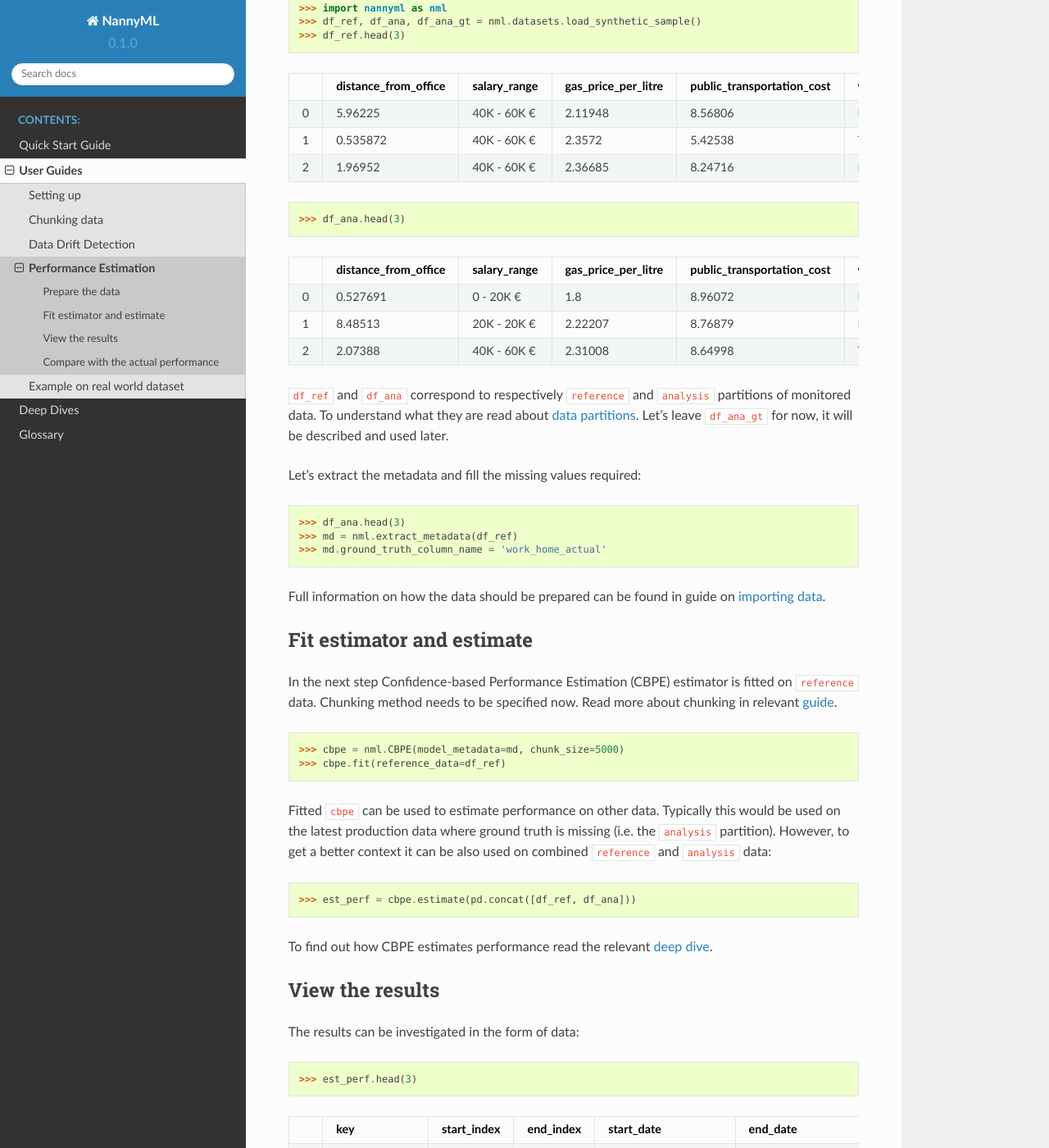
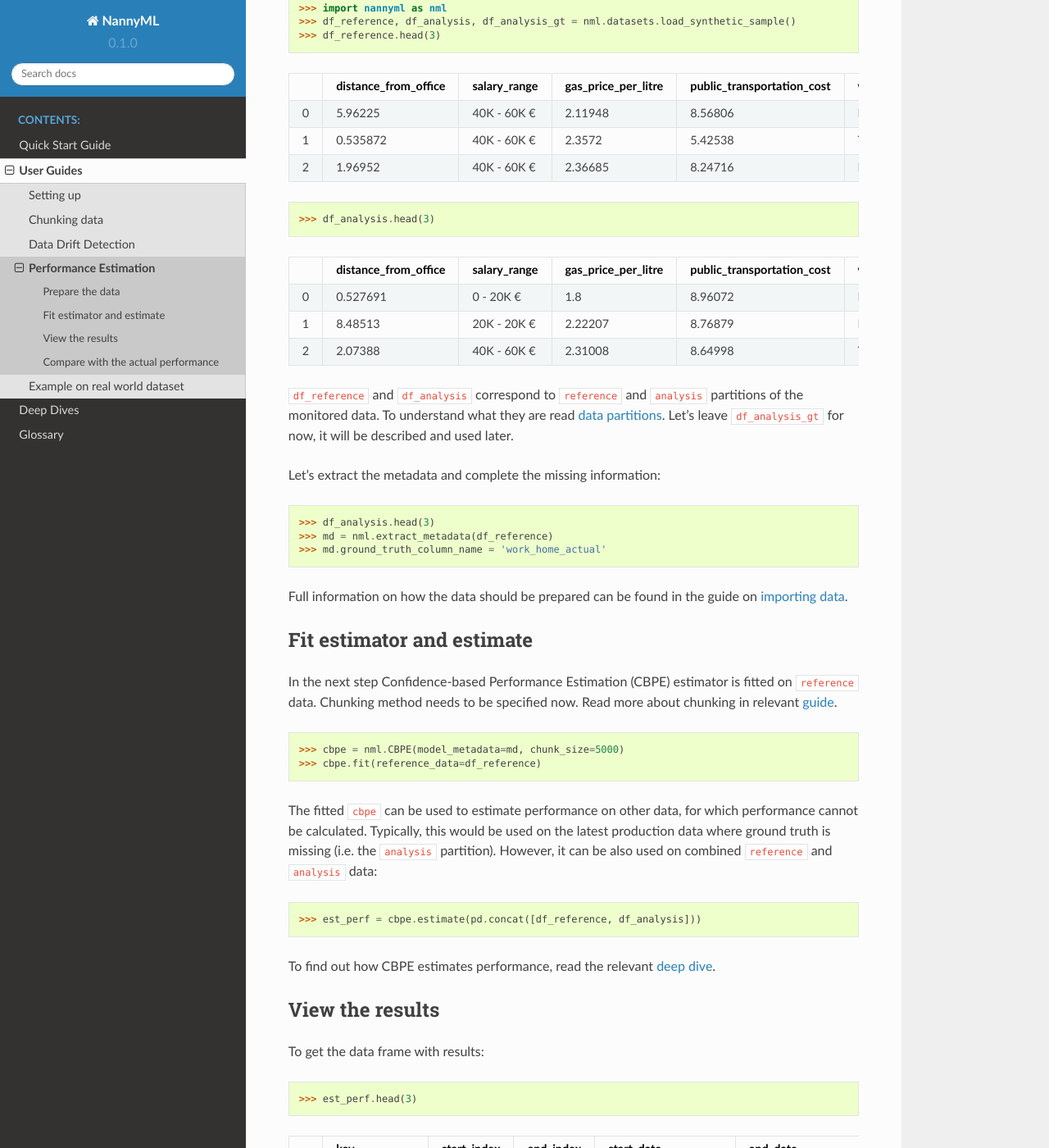
Before and after one commit to NannyML/nannyml, a Sphinx documentation site: the page built from docs/guides/performance_estimation.rst, in a window 1280 px wide and 1400 px high, scrolled down 388 px. Shown: the whole window at 82% size. Built offline with Sphinx 7.4.7 and the Read the Docs theme 2.0.0, drawn with Linux system fonts in a browser that asks for light colours; pages that are not in the unit, such as notebooks, are missing from menus; some of the changed text lies outside the part shown.

Commit message:
feed on pe guide

```diff
--- a/docs/guides/performance_estimation.rst
+++ b/docs/guides/performance_estimation.rst
@@ -4,9 +4,7 @@
 Performance Estimation
 ======================
 
-This guide will explain how to use NannyML to estimate performance of monitored model (in absence of ground truth).
-The guide is based on synthetic dataset where the monitored model is predicting whether an employee is working from
-home.
+This guide explains how to use NannyML to estimate the performance of a monitored model (in absence of ground truth). The guide is based on a synthetic dataset where the monitored model predicts whether an employee will work from home.
 
 Prepare the data
 ================
@@ -17,8 +15,8 @@ Let's first load the data and have a quick look:
 
     >>> import pandas as pd
     >>> import nannyml as nml
-    >>> df_ref, df_ana, df_ana_gt = nml.datasets.load_synthetic_sample()
-    >>> df_ref.head(3)
+    >>> df_reference, df_analysis, df_analysis_gt = nml.datasets.load_synthetic_sample()
+    >>> df_reference.head(3)
 
 +----+------------------------+----------------+-----------------------+------------------------------+--------------------+-----------+----------+--------------+--------------------+---------------------+----------------+-------------+
 |    |   distance_from_office | salary_range   |   gas_price_per_litre |   public_transportation_cost | wfh_prev_workday   | workday   |   tenure |   identifier |   work_home_actual | timestamp           |   y_pred_proba | partition   |
@@ -32,7 +30,7 @@ Let's first load the data and have a quick look:
 
 .. code-block:: python
 
-    >>> df_ana.head(3)
+    >>> df_analysis.head(3)
 
 +----+------------------------+----------------+-----------------------+------------------------------+--------------------+-----------+----------+--------------+---------------------+----------------+-------------+
 |    |   distance_from_office | salary_range   |   gas_price_per_litre |   public_transportation_cost | wfh_prev_workday   | workday   |   tenure |   identifier | timestamp           |   y_pred_proba | partition   |
@@ -44,19 +42,19 @@ Let's first load the data and have a quick look:
 |  2 |               2.07388  | 40K - 60K €    |               2.31008 |                      8.64998 | True               | Friday    |  4.58895 |        50002 | 2017-08-31 05:56:44 |           0.98 | analysis    |
 +----+------------------------+----------------+-----------------------+------------------------------+--------------------+-----------+----------+--------------+---------------------+----------------+-------------+
 
-``df_ref`` and ``df_ana`` correspond to respectively ``reference`` and ``analysis`` partitions of monitored data. To
-understand what they are read about :ref:`data partitions<data-drift-partitions>`. Let's leave
-``df_ana_gt`` for now, it will be described and used later.
+``df_reference`` and ``df_analysis`` correspond to ``reference`` and ``analysis`` partitions of the monitored data. To
+understand what they are read :ref:`data partitions<data-drift-partitions>`. Let's leave
+``df_analysis_gt`` for now, it will be described and used later.
 
-Let's extract the metadata and fill the missing values required:
+Let's extract the metadata and complete the missing information:
 
 .. code-block:: python
 
-    >>> df_ana.head(3)
-    >>> md = nml.extract_metadata(df_ref)
+    >>> df_analysis.head(3)
+    >>> md = nml.extract_metadata(df_reference)
     >>> md.ground_truth_column_name = 'work_home_actual'
 
-Full information on how the data should be prepared can be found in guide on :ref:`importing data<import-data>`.
+Full information on how the data should be prepared can be found in the guide on :ref:`importing data<import-data>`.
 
 Fit estimator and estimate
 ==========================
@@ -67,23 +65,22 @@ method needs to be specified now. Read more about chunking in relevant :ref:`gui
 .. code-block:: python
 
     >>> cbpe = nml.CBPE(model_metadata=md, chunk_size=5000)
-    >>> cbpe.fit(reference_data=df_ref)
+    >>> cbpe.fit(reference_data=df_reference)
 
-Fitted ``cbpe`` can be used to estimate performance on other data. Typically this would be used on the
-latest production data where ground truth is missing (i.e. the ``analysis`` partition).
-However, to get a better context it can be also used on combined
-``reference`` and ``analysis`` data:
+The fitted ``cbpe`` can be used to estimate performance on other data, for which performance cannot be calculated.
+Typically, this would be used on the latest production data where ground truth is missing (i.e. the ``analysis``
+partition). However, it can be also used on combined ``reference`` and ``analysis`` data:
 
 .. code-block:: python
 
-    >>> est_perf = cbpe.estimate(pd.concat([df_ref, df_ana]))
+    >>> est_perf = cbpe.estimate(pd.concat([df_reference, df_analysis]))
 
-To find out how CBPE estimates performance read the relevant :ref:`deep dive<performance-estimation-deep-dive>`.
+To find out how CBPE estimates performance, read the relevant :ref:`deep dive<performance-estimation-deep-dive>`.
 
 View the results
 ==============================
 
-The results can be investigated in the form of data:
+To get the data frame with results:
 
 .. code-block:: python
 
@@ -115,7 +112,7 @@ Apart from chunking and chunk and partition-related data, the results data have
    upper or lower threshold.
 
 
-Results can be also view in the form of plot:
+The results can be also plotted:
 
 .. image:: ../_static/performance_estimation_guide_synth.svg
 
@@ -124,12 +121,12 @@ Compare with the actual performance
 ===================================
 
 When the ground truth becomes available, the quality of estimation can be evaluated. For the synthetic dataset, the
-ground truth is given in ``df_ana_gt`` variable. It consists of ``identifier`` that allows to match it with
+ground truth is given in ``df_analysis_gt`` variable. It consists of ``identifier`` that allows to match it with
 ``analysis`` data and the target for monitored model - ``work_home_actual``:
 
 .. code-block:: python
 
-    >>> df_ana_gt.head(3)
+    >>> df_analysis_gt.head(3)
 
 
 +----+--------------+--------------------+
@@ -147,8 +144,8 @@ ground truth is given in ``df_ana_gt`` variable. It consists of ``identifier`` t
     >>> from sklearn.metrics import roc_auc_score
     >>> import matplotlib.pyplot as plt
     >>>
-    >>> df_ana_full = pd.merge(df_ana, df_ana_gt, on = 'identifier')
-    >>> df_all = pd.concat([df_ref, df_ana_full]).reset_index(drop=True)
+    >>> df_analysis_full = pd.merge(df_analysis, df_analysis_gt, on = 'identifier')
+    >>> df_all = pd.concat([df_reference, df_analysis_full]).reset_index(drop=True)
     >>>
     >>> target_col = 'work_home_actual'
     >>> pred_score_col = 'y_pred_proba'
```
Also changed, not shown: other parts of docs/guides/performance_estimation.rst (+1 -1 lines).
